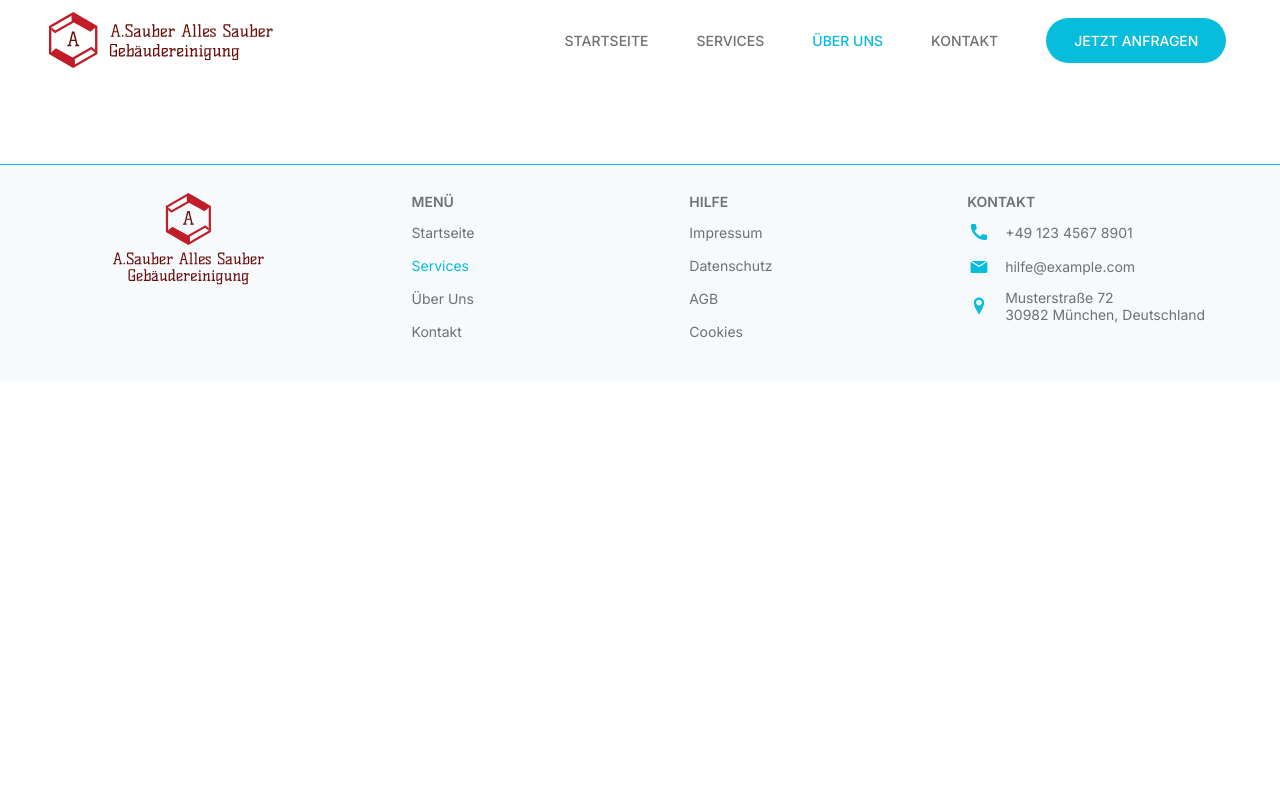
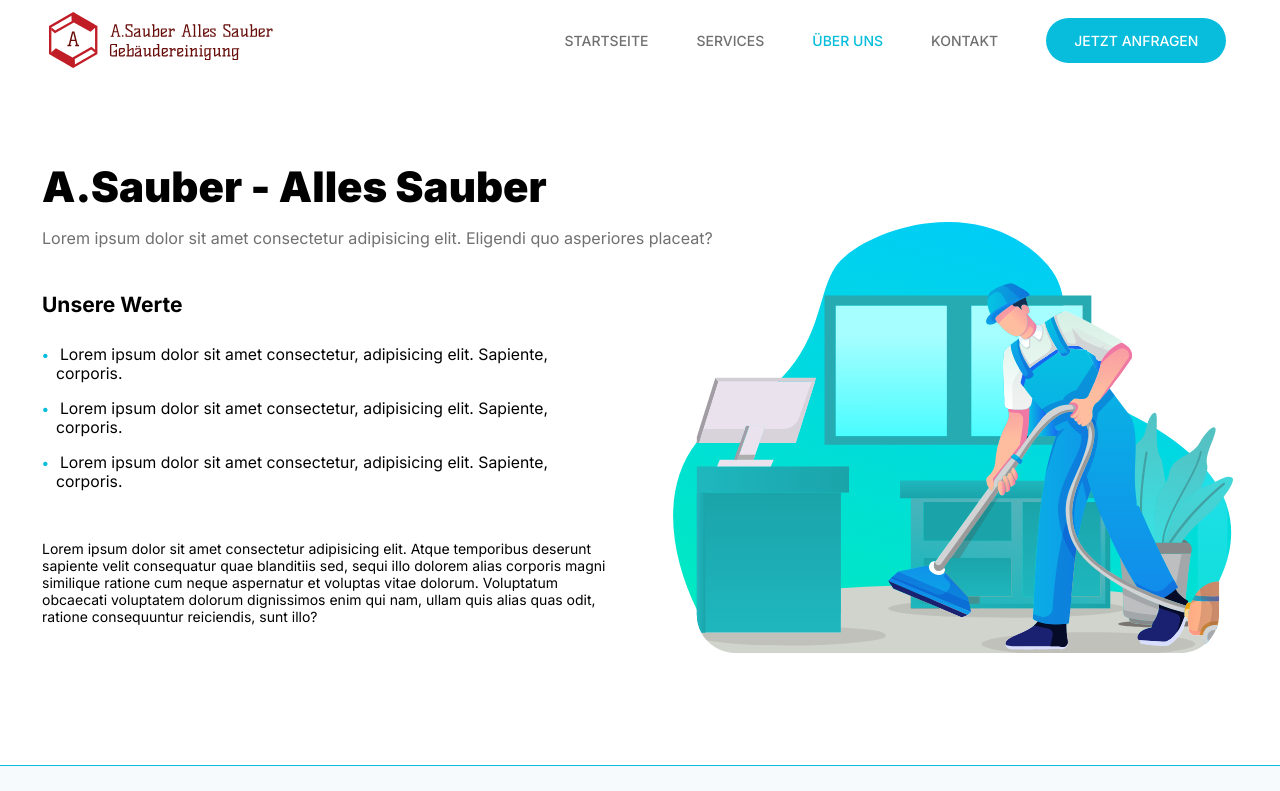
Before and after one commit to maxbode72/A-Sauber-Website, a plain HTML site: page about-us.html in a window 1280 px wide. Shown: the top 791 px of the page. Drawn offline with Linux system fonts and the light colour scheme.

Commit message:
about us page

```diff
--- a/about-us.css
+++ b/about-us.css
@@ -125,6 +125,70 @@ section {
   padding: 3em;
   gap: 3em;
   max-width: 1800px;
+  width: 100%;
+}
+
+.aboutus-title {
+  padding-block: 3em;
+}
+
+.aboutus-title span {
+  font-size: 1.15em;
+  line-height: 1.5em;
+  max-width: 70ch;
+  color: var(--color-grey);
+}
+
+.aboutus-container {
+  width: 100%;
+  justify-content: space-between;
+}
+
+.text {
+  --gap: 1.5em;
+  flex: 1;
+}
+
+.aboutus-illustration {
+  flex: 1;
+  justify-content: center;
+}
+
+.aboutus-container img {
+  transform: translateY(-5em);
+  width: 40em;
+}
+
+.unsere-werte-title {
+  font-weight: 700;
+  font-size: 1.5em;
+}
+
+.aboutus-facts {
+  list-style: none; /* Remove default bullets */
+  --gap: 1rem;
+  padding: 1em;
+}
+
+.aboutus-facts li::before {
+  content: "\2022";  /* Add content: \2022 is the CSS Code/unicode for a bullet */
+  color: var(--color-primary); /* Change the color */
+  font-weight: bold; /* If you want it to be bold */
+  display: inline-block; /* Needed to add space between the bullet and the text */
+  width: 1em; /* Also needed for space (tweak if needed) */
+  margin-left: -1em; /* Also needed for space (tweak if needed) */
+}
+
+.aboutus-facts span {
+  font-size: 1.125em;
+}
+
+.aboutus-container {
+  --gap: 4em;
+}
+
+.aboutus-content p {
+  max-width: 80ch;
 }
 
 
--- a/about-us.html
+++ b/about-us.html
@@ -1,5 +1,6 @@
 <!DOCTYPE html>
 <html lang="en">
+
 <head>
     <meta charset="UTF-8">
     <meta http-equiv="X-UA-Compatible" content="IE=edge">
@@ -15,6 +16,7 @@
     <link rel="stylesheet" href="about-us.css">
 
 </head>
+
 <body>
     <header class="primary-header flex text-grey max-width">
         <a href="/index.html">
@@ -44,9 +46,45 @@
         </nav>
     </header>
 
-    <div class="wrapper">
+    <div class="wrapper flex">
         <section>
-
+            <div class="aboutus-title flex column">
+                <h2>A.Sauber - Alles Sauber</h2>
+                <span>Lorem ipsum dolor sit amet consectetur adipisicing elit. Eligendi quo asperiores placeat?</span>
+            </div>
+            <div class="aboutus-container flex row">
+                <div class="text flex column">
+                    <div class="unsere-werte">
+                        <span class="unsere-werte-title">Unsere Werte</span>
+                        <ul class="aboutus-facts flex column">
+                            <li>
+                                <span>Lorem ipsum dolor sit amet consectetur, adipisicing elit. Sapiente,
+                                    corporis.</span>
+                            </li>
+                            <li>
+                                <span>Lorem ipsum dolor sit amet consectetur, adipisicing elit. Sapiente,
+                                    corporis.</span>
+                            </li>
+                            <li>
+                                <span>Lorem ipsum dolor sit amet consectetur, adipisicing elit. Sapiente,
+                                    corporis.</span>
+                            </li>
+                        </ul>
+                    </div>
+                    <div class="aboutus-content flex wrap">
+                        <p>Lorem ipsum dolor sit amet consectetur adipisicing elit. Atque temporibus deserunt sapiente
+                            velit
+                            consequatur quae blanditiis sed, sequi illo dolorem alias corporis magni similique ratione
+                            cum
+                            neque aspernatur et voluptas vitae dolorum. Voluptatum obcaecati voluptatem dolorum
+                            dignissimos
+                            enim qui nam, ullam quis alias quas odit, ratione consequuntur reiciendis, sunt illo?</p>
+                    </div>
+                </div>
+                <div class="aboutus-illustration flex">
+                    <img src="assets/illustrations/aboutus-illustration.svg" alt="illustration">
+                </div>
+            </div>
         </section>
     </div>
 
@@ -112,4 +150,5 @@
 
     <script src="nav.js"></script>
 </body>
+
 </html>
--- a/index.css
+++ b/index.css
@@ -130,12 +130,12 @@ nav {
 
 .hero h1 {
   max-width: 12ch;
-  font-size: var(--fz-xl);
+  font-size: 4.5em;
 }
 
 .hero p{
   margin-bottom: 2em;
-  font-size: var(--fz-400);
+  font-size: 1.125em;
   max-width: 45ch;
 }
 
@@ -174,6 +174,7 @@ nav {
 .service-title span {
   max-width: 45ch;
   color: var(--color-grey);
+  font-size: 1.125em;
 }
 
 .service-wrapper {
--- a/services.css
+++ b/services.css
@@ -132,6 +132,8 @@ nav {
 }
 
 .service-title span {
+  font-size: 1.15em;
+  line-height: 1.5em;
   max-width: 70ch;
   color: var(--color-grey);
 }
```
Also changed, not shown: contact.html (+1 -0 lines), index.html (+3 -3 lines), Assets/illustrations/aboutus-illustration.svg (added), Assets/placeholder/nicholas-barbaros-YoF79VE9Sec-unsplash.jpg (added), 3 other files.
